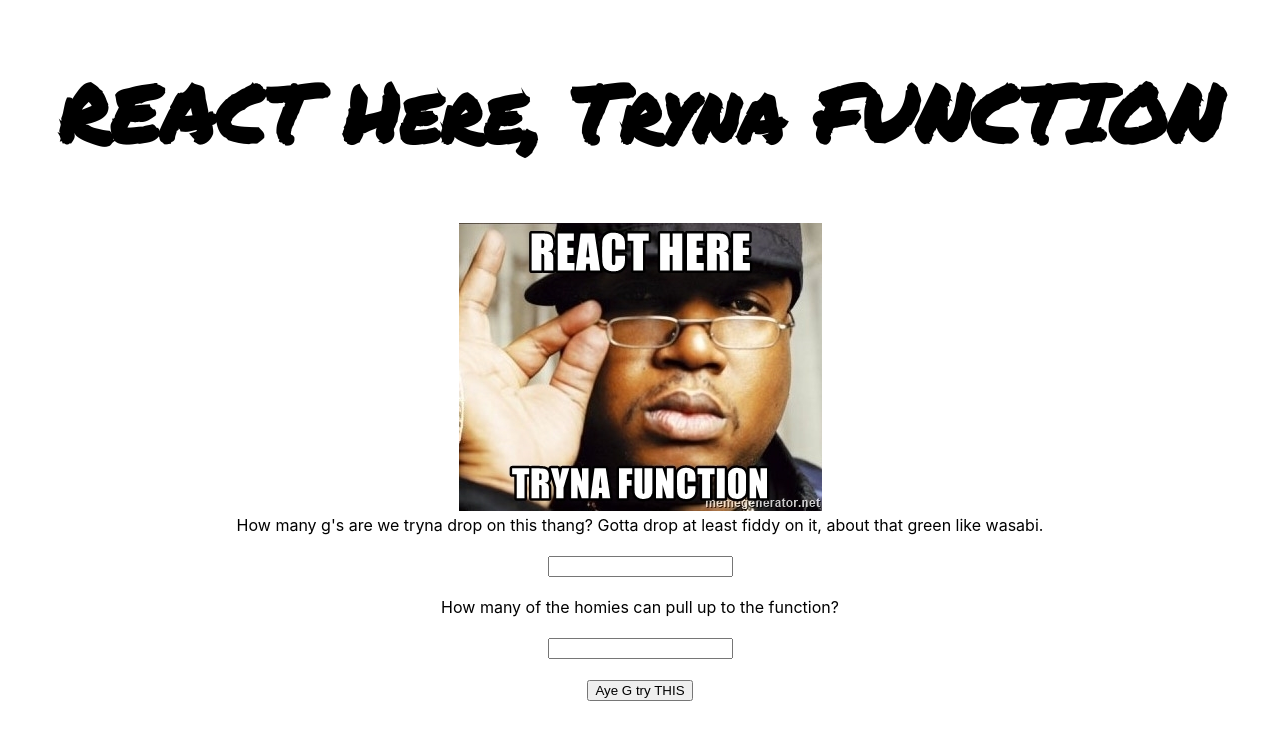
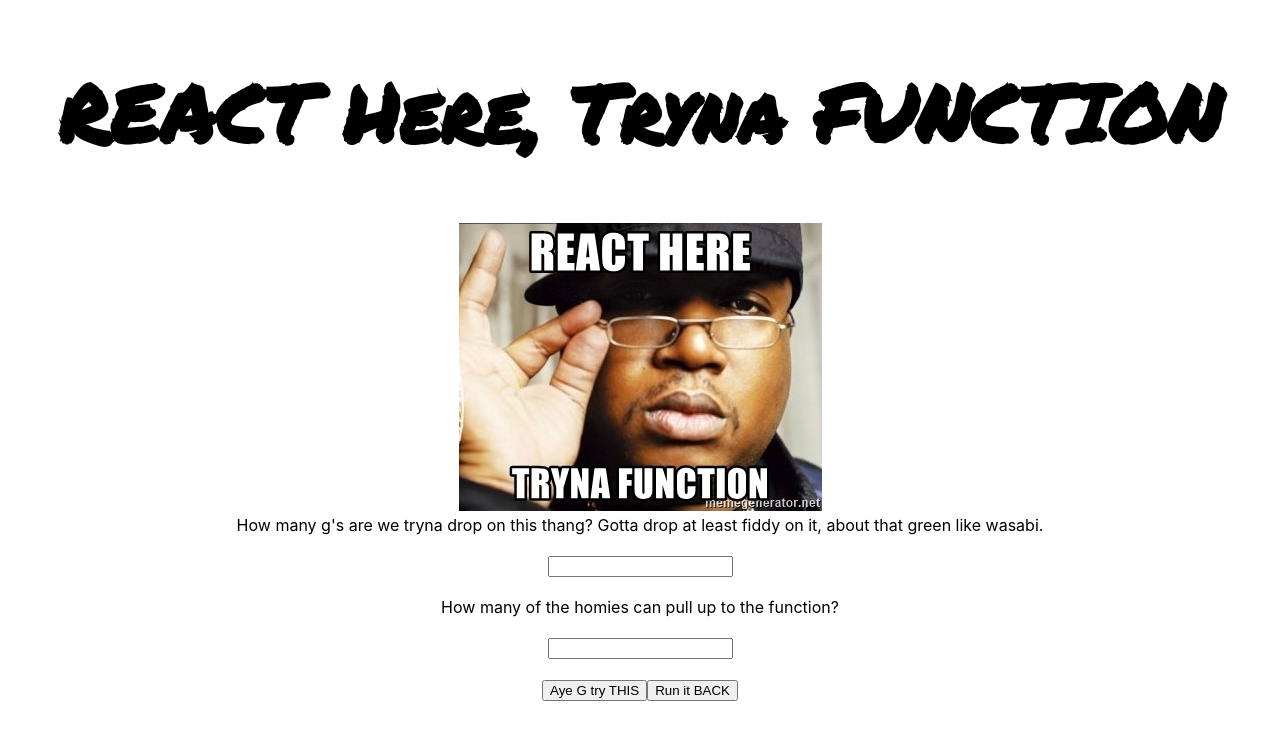
Before and after one commit to DiemBTran/react-here-tryna-function, a React (Create React App) app: page / in a window 1280 px wide. Shown: the top 740 px of the page. Built offline with nearby package versions, Linux system fonts and the light colour scheme.

Commit message:
completed MVP, README, and dev stories

```diff
--- a/src/App.js
+++ b/src/App.js
@@ -13,60 +13,79 @@ class App extends Component {
   constructor(props) {
     super(props)
     this.state = {
+      //This state will hold form. It begins as null bc it's unpopulated.
       form: null,
+      //This state will hold the total cost of each party item in an array that we can output in ListOfItems.js
       budgetList: [],
+      //This state will hold the total cost of the party, which is determined by guest count * price per person
       cost: 0,
+      //This state will hold admission fees per person if the party is over budget
       admissionFee: 0,
+      //We have a state for special messages if you are right at $50 or less
       message: "",
+      //This state hold the budget given by the user in the form
       budget: 0,
+      //This state is the difference between budget and cost
       difference: 0,
+      //The next two states are images
       e40: E40,
       uncleSam: UncleSam,
-      partyThings: [{name: "cerveza", price: 10},
-        {name: "handle", price: 20},
-        {name: "pizza", price: 10},
-        {name: "ice", price: 1},
-        {name: "chairs", price: 5},
-        {name: "plates", price: 4} ]
+      //This object holds each party item and individual price
+      partyThings: [{ name: "cerveza", price: 10 },
+      { name: "handle", price: 20 },
+      { name: "pizza", price: 10 },
+      { name: "ice", price: 1 },
+      { name: "chairs", price: 5 },
+      { name: "plates", price: 4 }]
     }
   }
 
   // method to submit a new form
   handleFormSubmit = (newForm) => {
     // newForm.preventDefault()
+    this.setState({ form: newForm })
+  }
 
-    this.setState({form: newForm})
+  restartButton = () => {
+    window.location.reload()
   }
 
   // create a function that does the math to multiply the number of guests to the item price
-  // want to prioritize high items (6-3) before low items (3-1)
   populateList = (form) => {
+    //destructuring state
     let { budgetList, cost, difference, budget, admissionFee, message } = this.state
+    // the cost of each guest's supplies are $50
     cost = form.guests * 50
-    console.log(`cost: ${cost}`)
+    //console.log(`cost: ${cost}`)
     // retrieve form.budget and form.guests
     // used parseInt because form submits string values even though the user's input is a number type
     let guestNum = parseInt(form.guests)
     if (parseInt(form.budget) < 50) {
       // console.log(form.budget)
+      //setting state for budget to take in values from form
       budget = form.budget
+      //if the party is overbudget, you have a difference you need to fund for
       difference = cost - form.budget
+      //if the party is overbudget, you must charge guest's admission fees
       admissionFee = (difference / form.guests).toFixed(2)
+      //you have to have at least $50 to have the utmost basic party
       message = "That ain't it. Can't be broke and have a function."
-      this.setState({message: message, cost: cost, budget: budget, difference: difference, admissionFee: admissionFee})
+      this.setState({ message: message, cost: cost, budget: budget, difference: difference, admissionFee: admissionFee })
       // console.log(budgetList)
     } else if (parseInt(form.budget) === 50) {
-      // based on budget and number of people, add items to the budgetList
       budget = form.budget
+      // if you are really on a budget,  you can have the minimum needed for a solo party
       message = "You can afford 1 of everything."
       difference = cost - form.budget
       admissionFee = (difference / form.guests).toFixed(2)
       this.setState({ message: message, cost: cost, budget: budget, difference: difference })
       // console.log(budgetList)
       // this.setState({ budgetList: [...this.state.budgetList, form] })
+      // based on budget and number of people, add items to the budgetList
     } else if (parseInt(form.budget) >= cost) {
       budget = form.budget
       cost = form.guests * 50
+      //pushing the cost of each individual item in to the budgetList array
       budgetList.push(guestNum * 10)
       budgetList.push(guestNum * 20)
       budgetList.push(guestNum * 10)
@@ -74,6 +93,7 @@ class App extends Component {
       budgetList.push(guestNum * 5)
       budgetList.push(guestNum * 4)
       difference = cost - form.budget
+      //rounding to the nearest 2 decimal points for cents
       admissionFee = (difference / form.guests).toFixed(2)
       this.setState({ budgetList: budgetList, cost: cost, budget: budget })
     }
@@ -93,32 +113,34 @@ class App extends Component {
     }
   }
 
-  render(){
+  render() {
     return (
       <>
         <div id="app">
           <h1>REACT Here, Tryna FUNCTION</h1>
-          <img src= {this.state.e40}/>
+          <img src={this.state.e40} />
           <UserInput
-            handleFormSubmit= {this.handleFormSubmit}
-            populateList = { this.populateList }
+            handleFormSubmit={this.handleFormSubmit}
+            populateList={this.populateList}
+            restartButton = {this.restartButton}
           />
+          {/*a condiational render so that the message will only show once all the information is added*/}
           {this.state.form &&
-            <div id= "flexContainer">
+            <div id="flexContainer">
               <ListOfItems
-              id= "budgetList"
-              budgetList = { this.state.budgetList }
-              message = {this.state.message}
-              form = { this.state.form }
+                id="budgetList"
+                budgetList={this.state.budgetList}
+                message={this.state.message}
+                form={this.state.form}
               />
               <TotalCost
-              id= "cost"
-              difference = {this.state.difference}
-              form = { this.state.form }
-              budget = {this.state.budget}
-              cost = {this.state.cost}
-              admissionFee = {this.state.admissionFee}
-              uncleSam = {this.state.uncleSam}
+                id="cost"
+                difference={this.state.difference}
+                form={this.state.form}
+                budget={this.state.budget}
+                cost={this.state.cost}
+                admissionFee={this.state.admissionFee}
+                uncleSam={this.state.uncleSam}
               />
             </div>
           }
--- a/src/Components/ListOfItems.js
+++ b/src/Components/ListOfItems.js
@@ -19,6 +19,7 @@ class ListOfItems extends Component {
         </h4>
           {this.props.message === "" &&
           <ul>
+            {/* we had issues trying to map through an array of objects, so we decided to hardcode these for now to finish the MVP */}
               <li> cerveza = ${this.props.budgetList[0]} </li>
               <li> handle = ${this.props.budgetList[1]} </li>
               <li> pizza = ${this.props.budgetList[2]} </li>
--- a/src/Components/UserInput.js
+++ b/src/Components/UserInput.js
@@ -3,7 +3,7 @@ import React, { Component } from 'react';
 class UserInput extends Component {
   constructor(props){
     super(props)
-
+// creating state to hold form information
   this.state = {
     form: {
       guests: "",
@@ -11,21 +11,22 @@ class UserInput extends Component {
     }
   }
 }
-
+//this handleChange holds the values from each form
 handleChange = (e) => {
   const {form} = this.state
     form[e.target.name] = e.target.value
 }
+//this handleSubmit will run populateList and handleFormSubmit upon click
 handleSubmit = (e) => {
   e.preventDefault()
   this.props.populateList(this.state.form)
   this.props.handleFormSubmit(this.state.form)
 }
 
-
     render(){
         return(
             <>
+              {/*this form collects guest count and budget from the user*/}
               <form>
                 <label>How many g's are we tryna drop on this thang? Gotta drop at least fiddy on it, about that green like wasabi.</label>
                 <br/>
@@ -49,11 +50,14 @@ handleSubmit = (e) => {
                   onChange= {this.handleChange} />
                 <br/>
                 <br/>
+                {/* submit button */}
                 <input
                   id= "button"
                   type= "submit"
                   value= "Aye G try THIS"
                   onClick={this.handleSubmit} />
+                {/* restart button */}
+                <button onClick={this.props.restartButton}>Run it BACK</button>
               </form>
             </>
         )
```
Also changed, not shown: src/Components/TotalCost.js (+8 -11 lines), 1 other file (tests, documents, lock files or other folders). Lines whose indentation alone changed are shown as unchanged.
